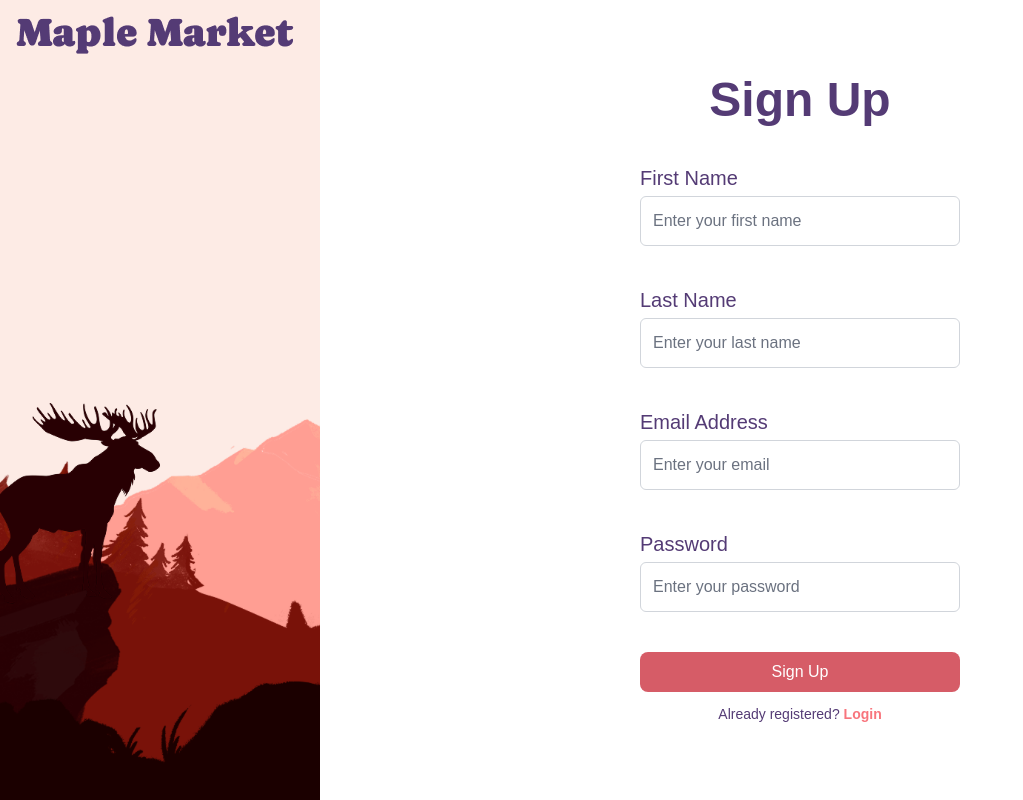
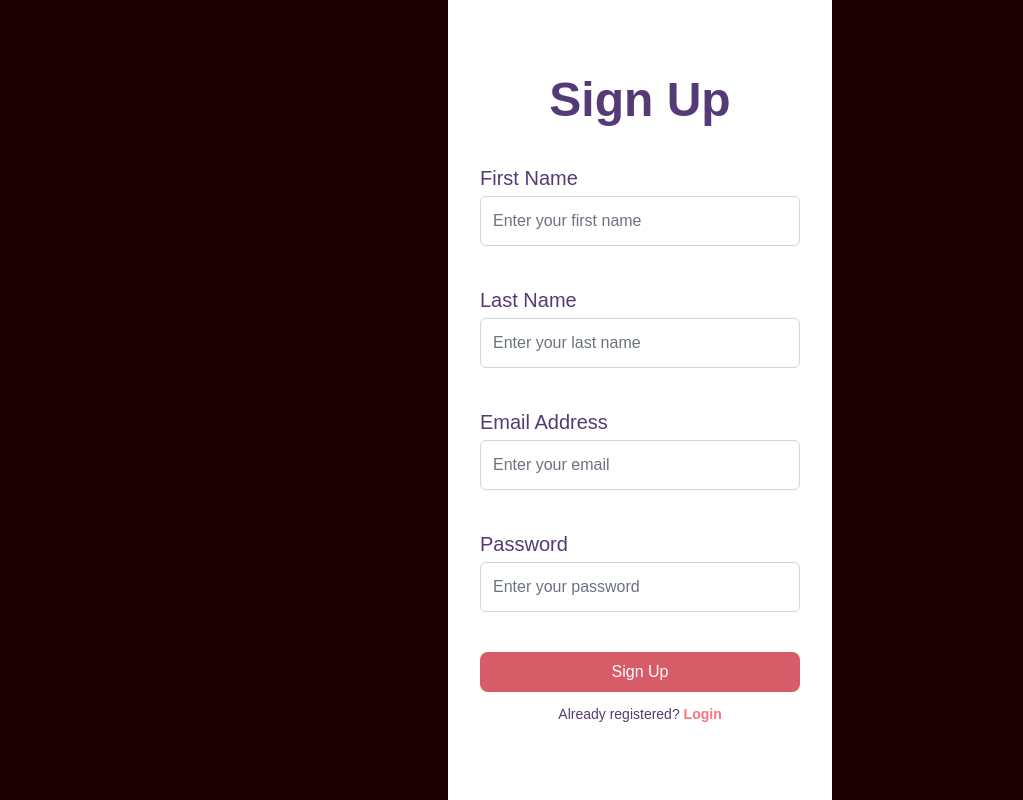
Before and after one commit to jdysay/cmd-f, a React (Vite) app in the folder cmd-f-project/: page /register in a window 1280 px wide. Shown: the whole page, without its empty margins (0-1023 px from the left). Built offline with nearby package versions, Linux system fonts and the light colour scheme; no server answers; a web font is replaced by a local one.

Commit message:
fixed layout kind of

```diff
--- a/cmd-f-project/package.json
+++ b/cmd-f-project/package.json
@@ -23,8 +23,8 @@
     "firebase": "^11.4.0",
     "mark": "^0.10.0",
     "marked": "^15.0.7",
-    "react": "^19.0.0",
-    "react-dom": "^19.0.0",
+    "react": "^18.3.1",
+    "react-dom": "^18.3.1",
     "react-router-dom": "^7.3.0",
     "react-scroll-parallax": "^3.4.5",
     "react-toastify": "^11.0.5"
--- a/cmd-f-project/src/pages/App.jsx
+++ b/cmd-f-project/src/pages/App.jsx
@@ -38,24 +38,27 @@ function App() {
   return (
     <AuthProvider>
       <Router>
-        <Layout>
         <div className="App">
           <div className="auth-wrapper">
             <div className="auth-inner">
               <Routes>
+                {/* Route without Layout */}
                 <Route path="/" element={<Homepage />} />
-                  <Route path="/tariff-calculator" element={<TariffCalculator />} />
                 <Route path="/login" element={<Login />} />
                 <Route path="/register" element={<Register />} />
+
+                {/* Apply Layout only to these pages */}
+                <Route element={<Layout />}>
+                  <Route path="/tariff-calculator" element={<TariffCalculator />} />
                   <Route path="/profile" element={<ProtectedProfileRoute />} />
                   <Route path="/business-info-form" element={<ProtectedRoute />} />
                   <Route path="/lookup" element={<Lookup />} />
+                </Route>
               </Routes>
               <ToastContainer />
             </div>
           </div>
         </div>
-        </Layout>
       </Router>
     </AuthProvider>
   );
```
Also changed, not shown: 1 other file (tests, documents, lock files or other folders). Lines whose indentation alone changed are shown as unchanged.
